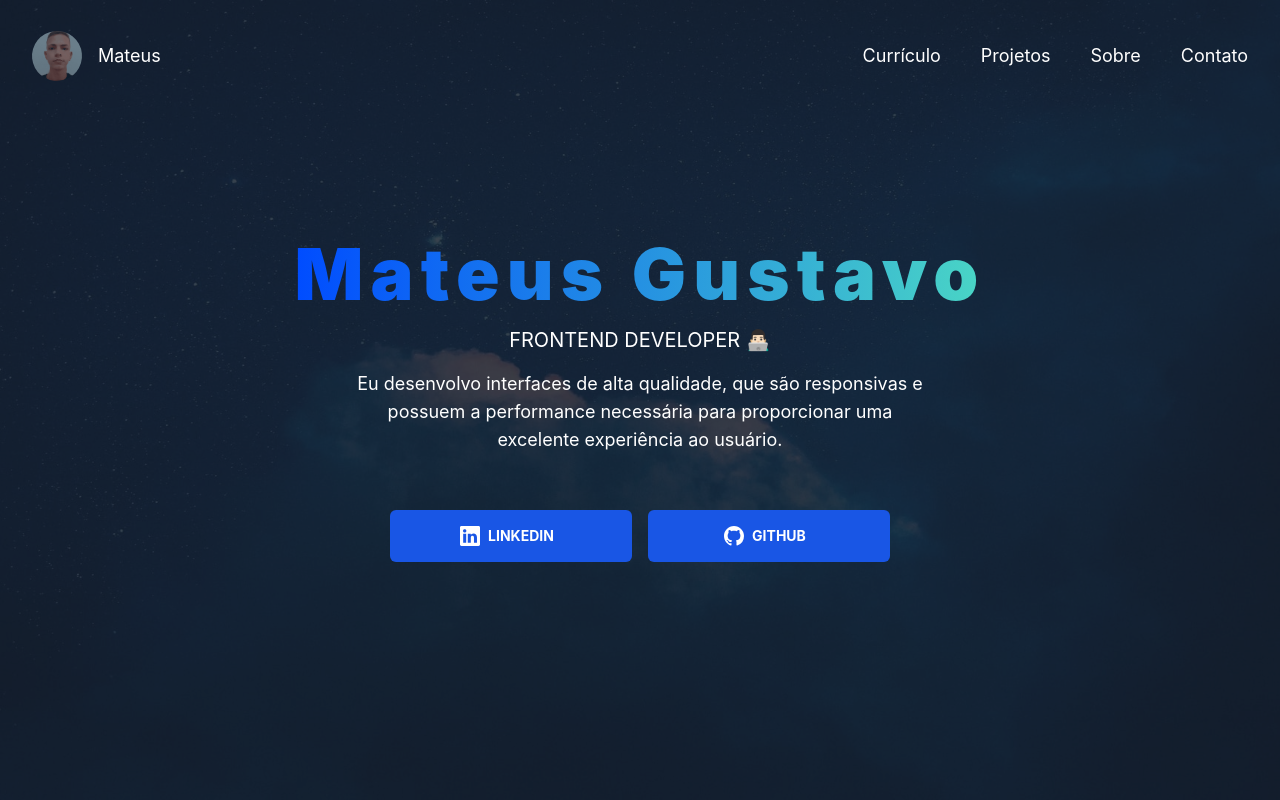
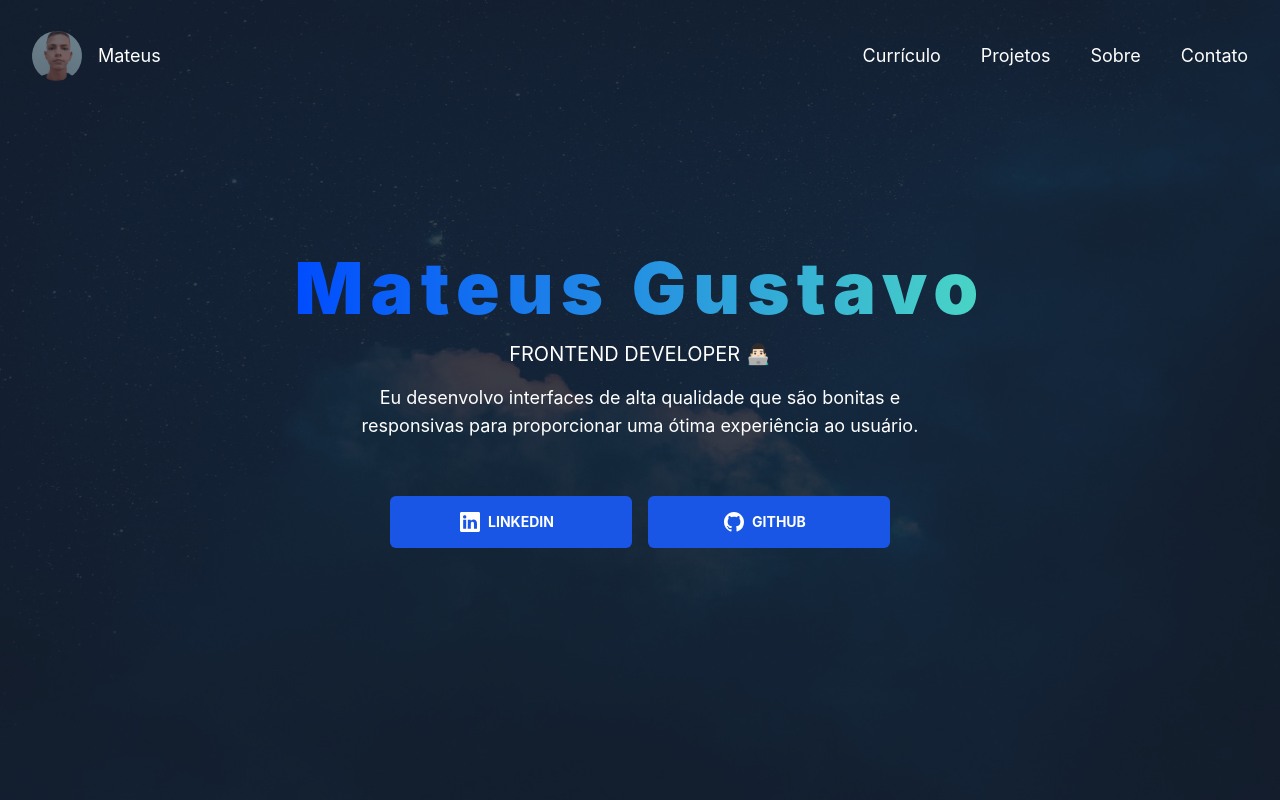
Before and after one commit to MateusGustavo22/portifolio, a Next.js app: page / in a window 1280 px wide. Shown: the top 800 px of the page. Built offline with nearby package versions, Linux system fonts and the light colour scheme.

Commit message:
Alteração no texto inicial

```diff
--- a/src/components/InitialSection.tsx
+++ b/src/components/InitialSection.tsx
@@ -16,8 +16,7 @@ export default function InitialSection() {
               <h3 className="text-center font-sans text-xl text-white display1:text-lg ">FRONTEND DEVELOPER 👨🏻‍💻</h3>
               <div className="h-max max-w-[590px]">
                 <p className="w-full break-words  text-center font-sans text-lg text-white display1:text-base">
-                  Eu desenvolvo interfaces de alta qualidade, que são responsivas e possuem a performance necessária
-                  para proporcionar uma excelente experiência ao usuário.{' '}
+                  Eu desenvolvo interfaces de alta qualidade que são bonitas e responsivas para proporcionar uma ótima experiência ao usuário.
                 </p>
               </div>
             </div>
```
